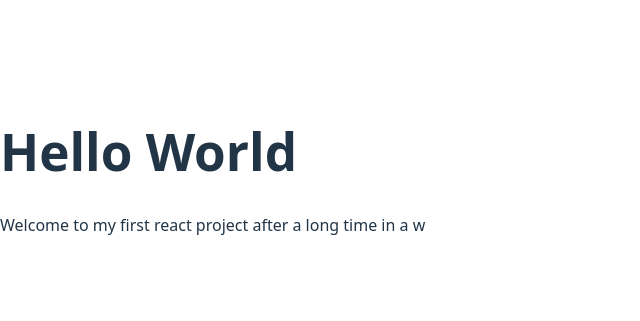
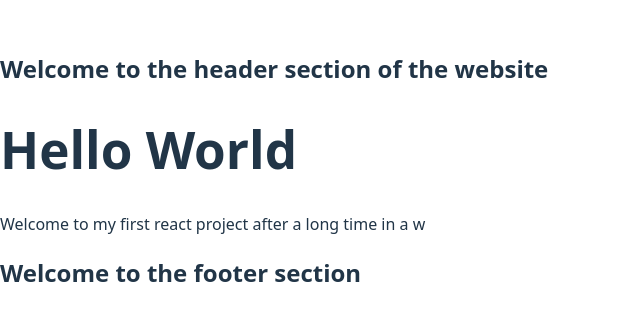
Before and after one commit to safaldev/viteOne, a React (Vite) app: page / in a window 1280 px wide. Shown: the part 229-550 px from the top of the page, without its empty margins (0-640 px from the left). Built offline with nearby package versions, Linux system fonts and the light colour scheme.

Commit message:
Adding Components

```diff
--- a/index.html
+++ b/index.html
@@ -4,7 +4,7 @@
     <meta charset="UTF-8" />
     <link rel="icon" type="image/svg+xml" href="/vite.svg" />
     <meta name="viewport" content="width=device-width, initial-scale=1.0" />
-    <title>package.json</title>
+    <title>viteOne</title>
   </head>
   <body>
     <div id="root"></div>
--- a/src/App.jsx
+++ b/src/App.jsx
@@ -1,7 +1,8 @@
+
 export const App = () => {
   return (
     <>
-      <h1>Hello World</h1>
+      <h1 className="HeadingOne" >Hello World</h1>
       <p>Welcome to my first react project after a long time in a w</p>
     </>
   );
--- /dev/null
+++ b/src/components/footer.jsx
@@ -0,0 +1,6 @@
+
+export const Footer = () => {
+    return (<>
+    <h2>Welcome to the footer section</h2>
+    </>)
+}
--- /dev/null
+++ b/src/components/header.jsx
@@ -0,0 +1,7 @@
+export const Header = () => {
+    return(
+        <>
+        <h2>Welcome to the header section of the website</h2>
+        </>
+    )
+}
--- a/src/main.jsx
+++ b/src/main.jsx
@@ -2,9 +2,13 @@ import { StrictMode } from 'react'
 import { createRoot } from 'react-dom/client'
 import './index.css'
 import {App} from './App.jsx'
+import {Header} from './components/header.jsx'
+import {Footer} from './components/footer.jsx'
 
 createRoot(document.getElementById('root')).render(
   <StrictMode>
+    <Header/>
     <App />
+    <Footer/>
   </StrictMode>,
 )
```
